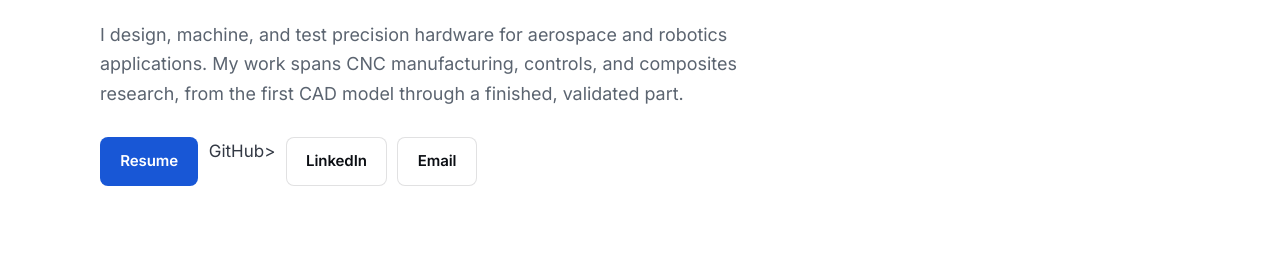
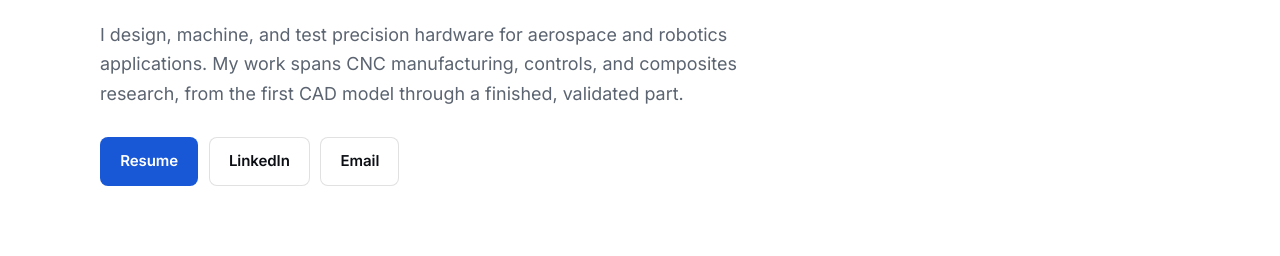
Before and after one commit to Kkuhn112/Personal-Portfolio, a plain HTML site: page index.html in a window 1280 px wide. Shown: the part 266-522 px from the top of the page. Drawn offline with Linux system fonts and the light colour scheme.

Commit message:
Update index.html

```diff
--- a/index.html
+++ b/index.html
@@ -56,7 +56,7 @@
         </p>
         <div class="btn-row">
           <a class="btn btn--accent" href="Kestin_Kuhn_Resume.pdf" target="_blank" rel="noopener">Resume</a>
-          <!<a class="btn btn--ghost" href="https://github.com/kkuhn112" target="_blank" rel="noopener">GitHub</a>>
+          <!--<a class="btn btn--ghost" href="https://github.com/kkuhn112" target="_blank" rel="noopener">GitHub</a>-->
           <a class="btn btn--ghost" href="https://www.linkedin.com/in/kestin-kuhn/" target="_blank" rel="noopener">LinkedIn</a>
           <a class="btn btn--ghost" href="mailto:kkuhn1129@gmail.com">Email</a>
         </div>
```
